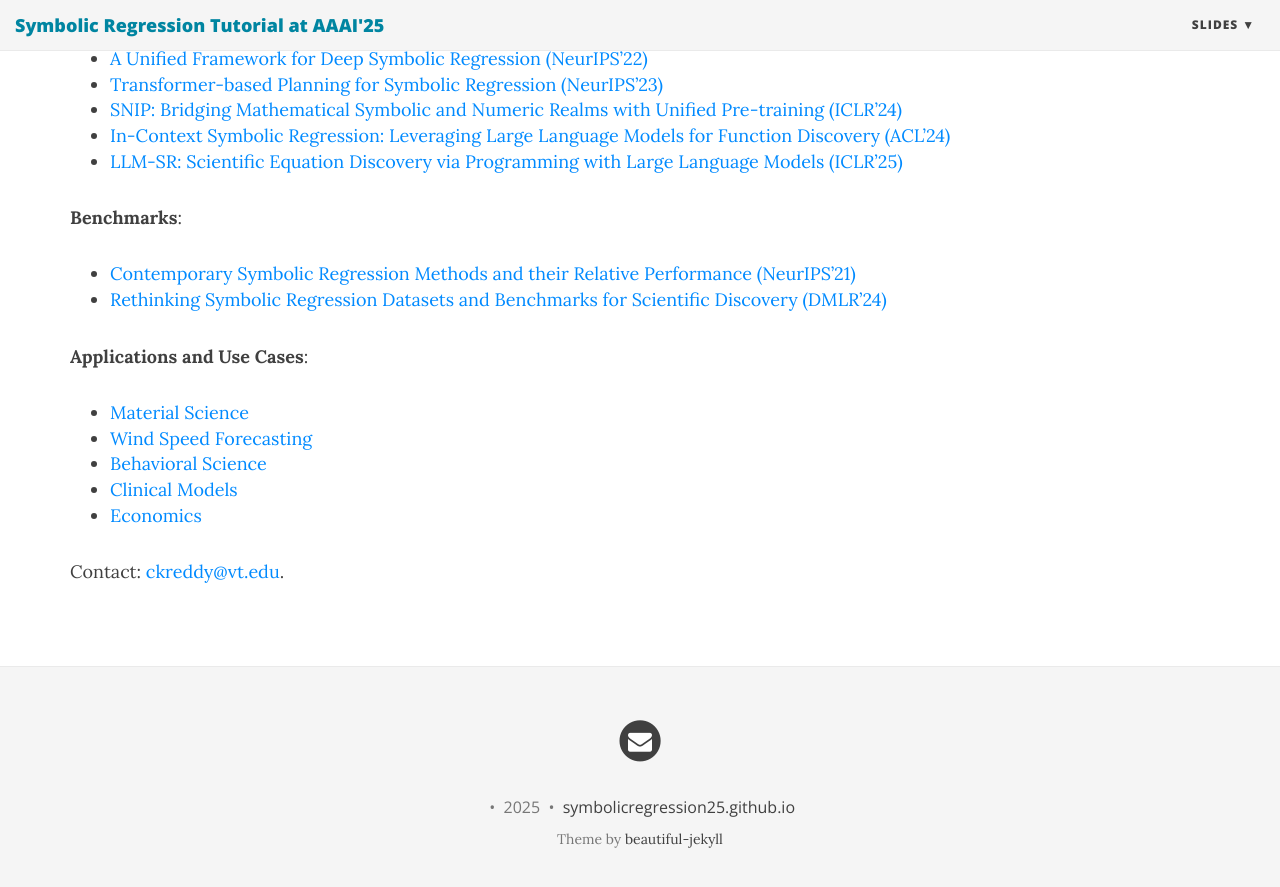
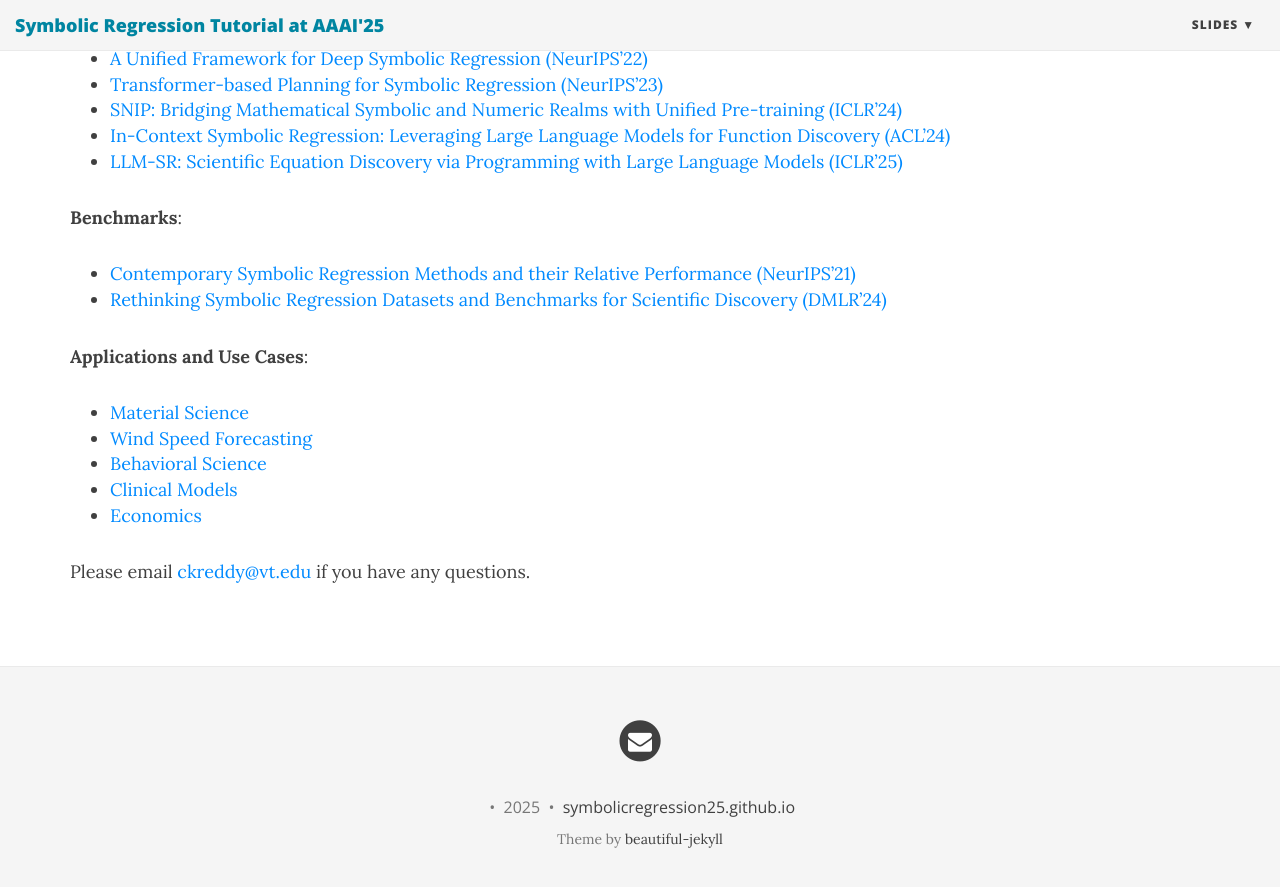
Before and after one commit to ZonglinY/llm4sd-aaai-2026, a Jekyll site: the page built from index.md, in a window 1280 px wide and 900 px high, scrolled down 2559 px. Shown: the top 887 px of the window. Built offline with Jekyll 4.4.1, drawn with Linux system fonts in a browser that asks for light colours; nearby versions of some CDN libraries.

Commit message:
Update index.md

```diff
--- a/index.md
+++ b/index.md
@@ -152,4 +152,5 @@ Through this tutorial, attendees will gain both theoretical understanding and pr
 
 
 
-Contact: <ckreddy@vt.edu>.
+
+Please email <ckreddy@vt.edu> if you have any questions.
```
